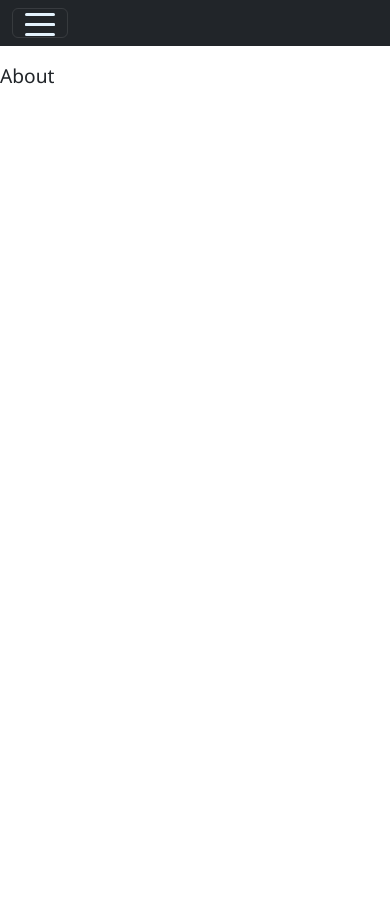
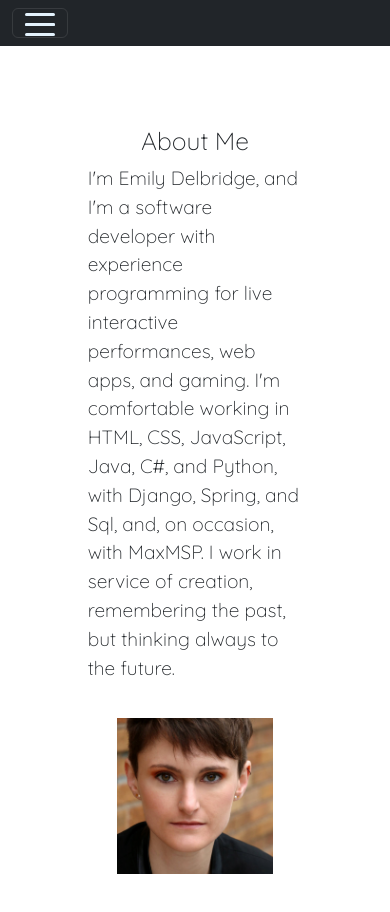
Before and after one commit to em-twines/ProfessionalWebsite, a React (Create React App) app in the folder frontend/: page /about in a window 390 px wide. Shown: the top 912 px of the page. Before the commit the page ends 844 px from the top, so only its background shows below. Built offline with nearby package versions, Linux system fonts and the light colour scheme.

Commit message:
added about section

```diff
--- a/frontend/public/index.html
+++ b/frontend/public/index.html
@@ -15,6 +15,9 @@
       user's mobile device or desktop. See https://developers.google.com/web/fundamentals/web-app-manifest/
     -->
     <link rel="manifest" href="%PUBLIC_URL%/manifest.json" />
+    <link rel="preconnect" href="https://fonts.googleapis.com">
+    <link rel="preconnect" href="https://fonts.gstatic.com" crossorigin>
+    <link href="https://fonts.googleapis.com/css2?family=Quicksand:wght@300&display=swap" rel="stylesheet">
       <!--
       the variable below was added on account of this effort to fix a bug: https://stackoverflow.com/questions/21147149/flash-of-unstyled-content-fouc-in-firefox-only-is-ff-slow-renderer
     -->
--- a/frontend/src/App.js
+++ b/frontend/src/App.js
@@ -23,53 +23,13 @@ import NavBar from './Components/NavBar';
 
 function App() {
 
-//state variables to manage navigation based on viewport size.
-//knows when to display the mobile nav links
-// const[mobileNavOpen, setMobileNavOpen] = useState(false);
-// //knows when to display the hamburger button
-// const[openMobileNavMenu, setOpenMobileNavMenu] = useState(false);
 
-
-  // useEffect(() => {
-
-  //   if (window.innerWidth > 700){
-  //     setOpenMobileNavMenu(false);
-  //   }
-  //   else if (window.innerWidth <= 700){
-  //     setOpenMobileNavMenu(true);
-  //   }
-  // },[]);
-
-  // useEffect(() => {
-
-  //   const handleResize = () => {
-  //       if (window.innerWidth > 700){
-  //       setOpenMobileNavMenu(false);
-  //       setMobileNavOpen(false);
-  //     }
-  //     else if (window.innerWidth <= 700){
-  //       setOpenMobileNavMenu(true);
-  //     }
-  //   }
-  //   window.addEventListener('resize', handleResize);
-  //   return() => {
-  //     window.removeEventListener('resize', handleResize);
-  //   }
-  // },[]);
 
   return (
 
     <div className="App">
 
     <NavBar/>
-
-    {//this div gets display none. add display: contents
-    }
-        {/* {!openMobileNavMenu?(
-          <NavBar/>
-          ):(
-          <NavBurger/>)
-        } */}
 
           <Routes>
 
--- a/frontend/src/App.scss
+++ b/frontend/src/App.scss
@@ -1,3 +1,4 @@
+
 
 //particles---------------------------------------------------------------
 
@@ -48,8 +49,7 @@ $z-index: (
 
 .App {
   font-size: 1.2rem;
-    font-family:'Segoe UI', Tahoma, Geneva, Verdana, sans-serif;
-
+  font-family: 'Quicksand';
 }
 
 
@@ -60,6 +60,9 @@ $z-index: (
 }
 
 
+.font-link{
+  font-family: 'Quicksand';
+}
 
 
   /*buttons -----------------------------------------------------------------------------------------*/
@@ -314,6 +317,7 @@ $z-index: (
       display: flex;
       justify-content: space-between;
       flex-shrink: 1;
+      align-items: center;
       background: #252c35;
       color: #f5fafa;
       margin: auto;
@@ -847,24 +851,19 @@ $z-index: (
       font-size: 1rem;
   }
 }
-  /* from vanilla mock-up ----------------------------------------------------------------------*/
+  /* ABOUT DESKTOP ----------------------------------------------------------------------*/
 
-
-  p{
-      font-size: .8rem;
-      text-align: left;
-  }
-
-
-
+  @media only screen and (min-width: 1000px){
 
 
   .about-me-container{
       display: flex;
       align-items: center;
       justify-content: center;
-      height: 75%;
+      height: 100%;
       width: 75%;
+      margin-left: auto;
+      margin-right: auto;
       margin-bottom: 10vw;
       padding-top: 10vw;
       padding-left: 10vw;
@@ -876,6 +875,7 @@ $z-index: (
 
   .about-me-column{
       display: flex;
+      flex-direction: column;
       padding-top: 3vh;
       align-items: center;
       justify-content: center;
@@ -885,6 +885,7 @@ $z-index: (
   .about-me-label{
       display: flex;
       padding-top: 3vh;
+      padding-bottom: 3vh;
       align-items: center;
       justify-content: center;
       flex-direction: column;
@@ -892,20 +893,131 @@ $z-index: (
   }
 
   .about-me-text{
+      font-size: 1.2rem;;
       display: flex;
       align-items: center;
       flex-direction: column;
       justify-content: center;
+      text-align: justify;
+      width: 75%;
+
   }
 
   .about-me-image{
       display: flex;
       padding-top: 10%;
       align-items: center;
-      max-width: 30vw;
-      max-height: auto;
+      height: 20vw;
+      width: 200%;
       justify-content: center;
+      background-size: contain;
+      background-repeat: no-repeat;
+      background-position: center;
+      background-image: url("../src/media/headshot_square.jpg");
     }
+  }
+
+  /* ABOUT TABLET ----------------------------------------------------------------------*/
+
+  @media only screen and (max-width: 1000px){
+
+
+  .about-me-container{
+    display: flex;
+    flex-direction: column;
+    align-items: center;
+    justify-content: center;
+    height: 100%;
+    width: 75%;
+    margin-left: auto;
+    margin-right: auto;
+    margin-bottom: 10vw;
+    padding-top: 10vw;
+    padding-left: 10vw;
+    padding-right: 10vw;
+    padding-bottom: 10vw;
+    margin-bottom: 10vw;
+    gap: 5vw;
+}
+
+.about-me-column{
+    display: flex;
+    flex-direction: column;
+    padding-top: 3vh;
+    align-items: center;
+    justify-content: center;
+
+  }
+
+
+  .about-me-image{
+    display: flex;
+    padding-top: 10%;
+    align-items: center;
+    height: 20vw;
+    width: 200%;
+    justify-content: center;
+    background-size: contain;
+    background-repeat: no-repeat;
+    background-position: center;
+    background-image: url("../src/media/headshot_square.jpg");
+  }
+
+}
+
+
+
+
+  /* ABOUT MOBILE ----------------------------------------------------------------------*/
+
+  @media only screen and (max-width: 700px){
+
+
+    .about-me-container{
+      display: flex;
+      flex-direction: column;
+      align-items: center;
+      justify-content: center;
+      height: 100%;
+      width: 75%;
+      margin-left: auto;
+      margin-right: auto;
+      margin-bottom: 10vw;
+      padding-top: 10vw;
+      padding-left: 10vw;
+      padding-right: 10vw;
+      padding-bottom: 10vw;
+      margin-bottom: 10vw;
+      gap: 5vw;
+  }
+
+  .about-me-column{
+      display: flex;
+      flex-direction: column;
+      padding-top: 3vh;
+      align-items: center;
+      justify-content: center;
+
+    }
+
+
+    .about-me-image{
+      display: flex;
+      padding-top: 10%;
+      align-items: center;
+      height: 40vw;
+      width: 200%;
+      justify-content: center;
+      background-size: contain;
+      background-repeat: no-repeat;
+      background-position: center;
+      background-image: url("../src/media/headshot_square.jpg");
+    }
+
+  }
+
+
+
 
 
 
--- a/frontend/src/pages/About.jsx
+++ b/frontend/src/pages/About.jsx
@@ -1,7 +1,19 @@
 import React from 'react'
 
 export default function About() {
+
+
+
   return (
-    <div>About</div>
-  )
+
+      <div className = "about-me-container">
+          <div className = "about-me-column">
+              <h2 className = "h2 about-me-label" id="about-me">About Me</h2>
+              <p className = "about-me-text">
+                  I'm Emily Delbridge, and I'm a software developer with experience programming for live interactive performances, web apps, and gaming. I'm comfortable working in HTML, CSS, JavaScript, Java, C#, and Python, with Django, Spring, and Sql, and, on occasion, with MaxMSP. I work in service of creation, remembering the past, but thinking always to the future.
+                </p>
+          </div>
+          <div className = "about-me-image"> </div>
+      </div>
+  );
 }
```
Also changed, not shown: frontend/src/pages/Home.jsx (+7 -8 lines), frontend/src/media/headshot_square.jpg (renamed from frontend/vanilla_website_materials/images/headshot_square.jpg). Lines whose indentation alone changed are shown as unchanged.
